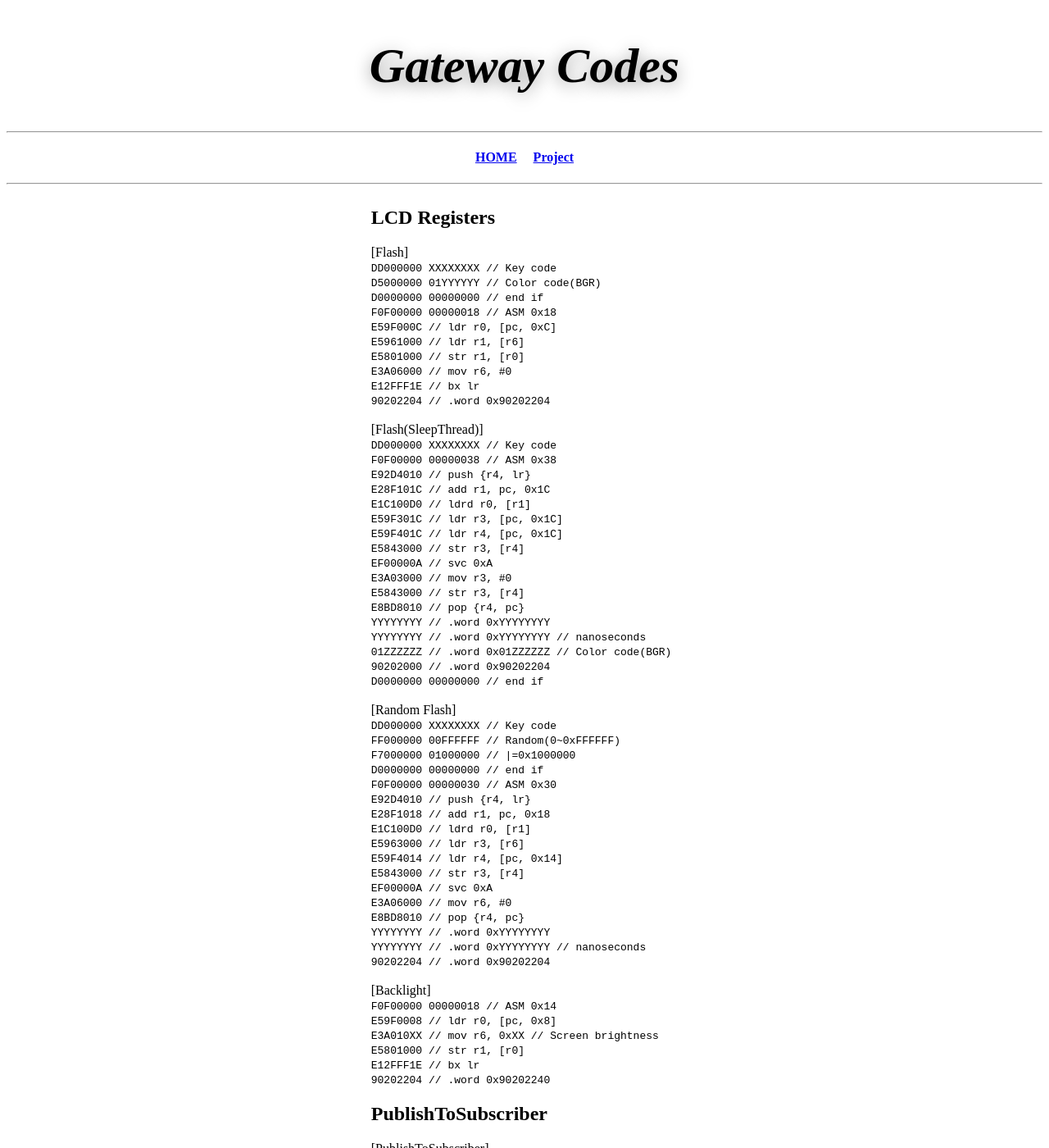
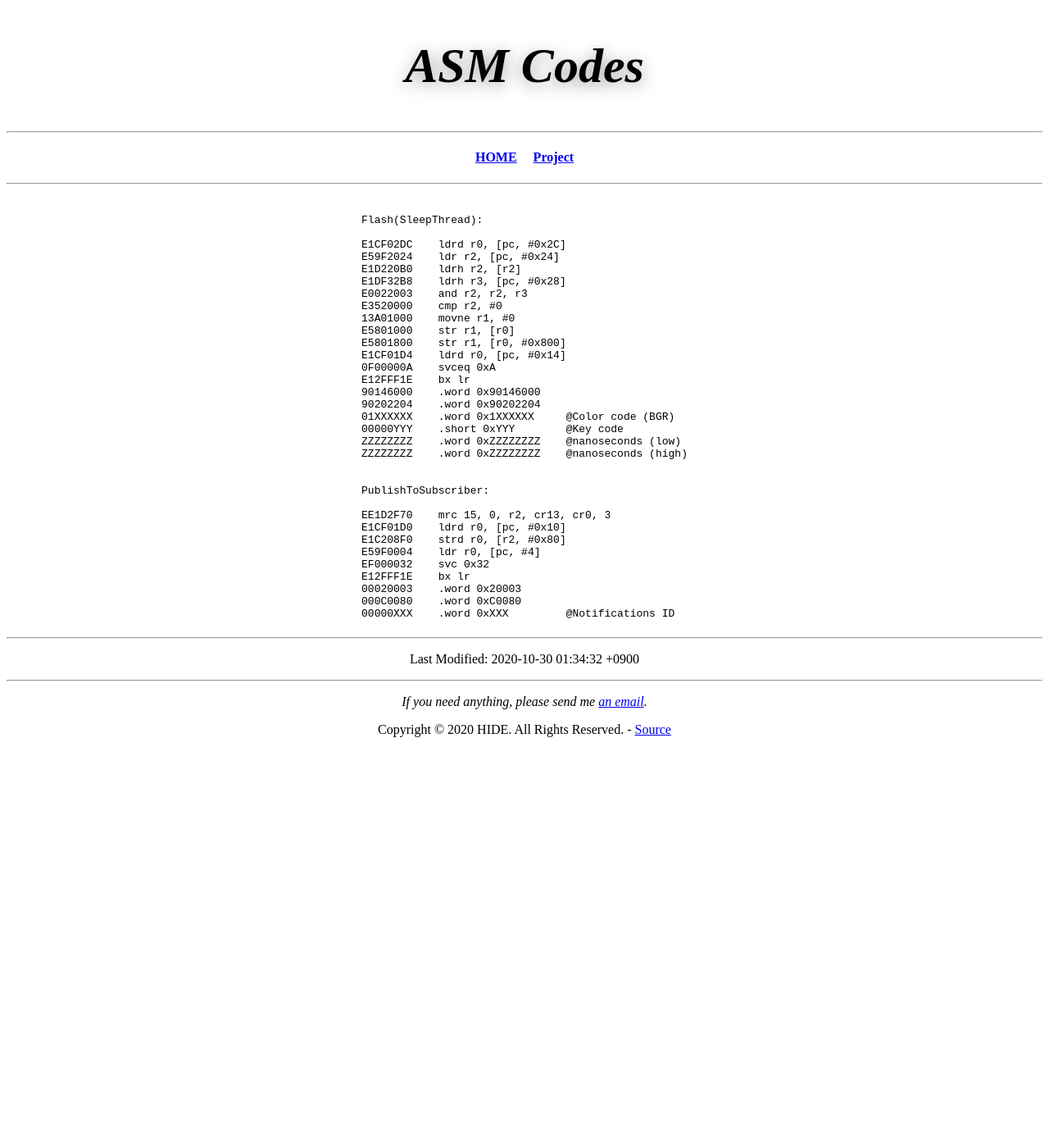
Before and after one commit to HIDE810/HIDE810.github.io, a Jekyll site: the page built from project/code.html, in a window 1280 px wide and 1400 px high. Shown: the whole window at 82% size. Built offline with Jekyll 4.4.1, drawn with Linux system fonts in a browser that asks for light colours; a style sheet for code colours, icons or effects is not loaded; some of the changed text lies outside the part shown.

Commit message:
Add highlight.js

```diff
--- a/_includes/head.html
+++ b/_includes/head.html
@@ -6,6 +6,9 @@
 <link href="https://use.fontawesome.com/releases/v5.15.1/css/all.css" rel="stylesheet">
 <!-- jQuery -->
 <script type="text/javascript" src="https://code.jquery.com/jquery-3.5.1.min.js"></script>
-<!-------------->
-<script type="text/javascript" src="../assets/js/time.js"></script>
-<script src="https://cdn.rawgit.com/google/code-prettify/master/loader/run_prettify.js"></script>
+<!------------>
+<!-- highlight.js -->
+<link rel="stylesheet" href="//cdn.jsdelivr.net/gh/highlightjs/cdn-release@10.3.2/build/styles/default.min.css">
+<script src="//cdn.jsdelivr.net/gh/highlightjs/cdn-release@10.3.2/build/highlight.min.js"></script>
+<script src="https://cdn.jsdelivr.net/gh/highlightjs/cdn-release@10.3.2/build/languages/armasm.min.js"></script>
+<!------------------>
--- a/index.html
+++ b/index.html
@@ -11,6 +11,7 @@
 <a href="/project">Project</a>
 </h4>
 <p>Hello! Thank you for coming to my website.</p>
+<script type="text/javascript" src="../assets/js/time.js"></script>
 <p>Current Time: <span id="view_clock"></span></p>
 <a href="https://www.youtube.com/channel/UCJIPAj4GjJbrSwVJ_p-LbEg" target="_blank"><i class="fab fa-youtube fa-2x" style="color:red"></i></a>
 <span>&emsp;</span>
--- a/project/code.html
+++ b/project/code.html
@@ -3,7 +3,7 @@
 ---
 
 <header>
-  <h1>Gateway Codes</h1>
+  <h1>ASM Codes</h1>
 </header>
 <hr>
 <h4>
@@ -12,88 +12,40 @@
 </h4>
 <hr>
 <div class="code">
-    <h2>LCD Registers</h2>
-    [Flash]<br>
-    <code class="prettyprint">
-    DD000000 XXXXXXXX // Key code<br>
-    D5000000 01YYYYYY // Color code(BGR)<br>
-    D0000000 00000000 // end if<br>
-    F0F00000 00000018 // ASM 0x18<br>
-    E59F000C // ldr r0, [pc, 0xC]<br>
-    E5961000 // ldr r1, [r6]<br>
-    E5801000 // str r1, [r0]<br>
-    E3A06000 // mov r6, #0<br>
-    E12FFF1E // bx lr<br>
-    90202204 // .word 0x90202204<br>
-    </code>
-    <br>
-    [Flash(SleepThread)]<br>
-    <code class="prettyprint">
-    DD000000 XXXXXXXX // Key code<br>
-    F0F00000 00000038 // ASM 0x38<br>
-    E92D4010 // push {r4, lr}<br>
-    E28F101C // add r1, pc, 0x1C<br>
-    E1C100D0 // ldrd r0, [r1]<br>
-    E59F301C // ldr r3, [pc, 0x1C]<br>
-    E59F401C // ldr r4, [pc, 0x1C]<br>
-    E5843000 // str r3, [r4]<br>
-    EF00000A // svc 0xA<br>
-    E3A03000 // mov r3, #0<br>
-    E5843000 // str r3, [r4]<br>
-    E8BD8010 // pop {r4, pc}<br>
-    YYYYYYYY // .word 0xYYYYYYYY<br>
-    YYYYYYYY // .word 0xYYYYYYYY // nanoseconds<br>
-    01ZZZZZZ // .word 0x01ZZZZZZ // Color code(BGR)<br>
-    90202000 // .word 0x90202204<br>
-    D0000000 00000000 // end if<br>
-    </code>
-    <br>
-    [Random Flash]<br>
-    <code class="prettyprint">
-    DD000000 XXXXXXXX // Key code<br>
-    FF000000 00FFFFFF // Random(0~0xFFFFFF)<br>
-    F7000000 01000000 // |=0x1000000<br>
-    D0000000 00000000 // end if<br>
-    F0F00000 00000030 // ASM 0x30<br>
-    E92D4010 // push {r4, lr}<br>
-    E28F1018 // add r1, pc, 0x18<br>
-    E1C100D0 // ldrd r0, [r1]<br>
-    E5963000 // ldr r3, [r6]<br>
-    E59F4014 // ldr r4, [pc, 0x14]<br>
-    E5843000 // str r3, [r4]<br>
-    EF00000A // svc 0xA<br>
-    E3A06000 // mov r6, #0<br>
-    E8BD8010 // pop {r4, pc}<br>
-    YYYYYYYY // .word 0xYYYYYYYY<br>
-    YYYYYYYY // .word 0xYYYYYYYY // nanoseconds<br>
-    90202204 // .word 0x90202204<br>
-    </code>
-    <br>
-    [Backlight]<br>
-    <code class="prettyprint">
-    F0F00000 00000018 // ASM 0x14<br>
-    E59F0008 // ldr r0, [pc, 0x8]<br>
-    E3A010XX // mov r6, 0xXX // Screen brightness<br>
-    E5801000 // str r1, [r0]<br>
-    E12FFF1E // bx lr<br>
-    90202204 // .word 0x90202240<br>
-    </code>
-    <h2>PublishToSubscriber</h2>
-    [PublishToSubscriber]<br>
-    <code class="prettyprint">
-    F0F00000 0000003C // ASM 0x34<br>
-    E59F0028 // ldr r0, [pc, 0x28]<br>
-    E92D4010 // push {r4, lr}<br>
-    EE1D4F70 // mrc 15, 0, r4, cr13, cr0, {3}<br>
-    E59F3014 // ldr r3, [pc, 0x14]<br>
-    E1C408F4 // strd r0, [r4, #132]<br>
-    E5843080 // str r3, [r4, #128]<br>
-    E59F000C // ldr r0, [pc, 0xC]<br>
-    EF000032 // svc 0x32<br>
-    A5940084 // ldrge r0, [r4, 0x84]<br>
-    E8BD8010 // pop {r4, pc}<br>
-    000C0080 // .word 0x000C0080<br>
-    00020003 // .word 0x00020003<br>
-    00000XXX // .word 0x00000XXX // <a href="https://www.3dbrew.org/wiki/Services#Notifications" target="_blank">Notifications ID</a><br>
-    </code>
+<script>hljs.initHighlightingOnLoad();</script>
+<pre><code>
+Flash(SleepThread):
+
+E1CF02DC    ldrd r0, [pc, #0x2C]
+E59F2024    ldr r2, [pc, #0x24]
+E1D220B0    ldrh r2, [r2]
+E1DF32B8    ldrh r3, [pc, #0x28]
+E0022003    and r2, r2, r3
+E3520000    cmp r2, #0
+13A01000    movne r1, #0
+E5801000    str r1, [r0]
+E5801800    str r1, [r0, #0x800]
+E1CF01D4    ldrd r0, [pc, #0x14]
+0F00000A    svceq 0xA
+E12FFF1E    bx lr
+90146000    .word 0x90146000
+90202204    .word 0x90202204
+01XXXXXX    .word 0x1XXXXXX     @Color code (BGR)
+00000YYY    .short 0xYYY        @Key code
+ZZZZZZZZ    .word 0xZZZZZZZZ    @nanoseconds (low)
+ZZZZZZZZ    .word 0xZZZZZZZZ    @nanoseconds (high)
+
+
+PublishToSubscriber:
+
+EE1D2F70    mrc 15, 0, r2, cr13, cr0, 3
+E1CF01D0    ldrd r0, [pc, #0x10]
+E1C208F0    strd r0, [r2, #0x80]
+E59F0004    ldr r0, [pc, #4]
+EF000032    svc 0x32
+E12FFF1E    bx lr
+00020003    .word 0x20003
+000C0080    .word 0xC0080
+00000XXX    .word 0xXXX         @Notifications ID
+</code></pre>
 </div>
--- a/project/index.html
+++ b/project/index.html
@@ -13,7 +13,7 @@
 <hr>
 <div class="code">
   <ul>
-  <li><a href="arm.html">ARM & HEX</a></li>
-  <li><a href="code.html">Gateway Codes</a></li>
+  <li><a href="arm.html">ARM instruction set</a></li>
+  <li><a href="code.html">ASM Codes</a></li>
   </ul>
 </div>
```
Also changed, not shown: project/arm.html (+20 -33 lines).
